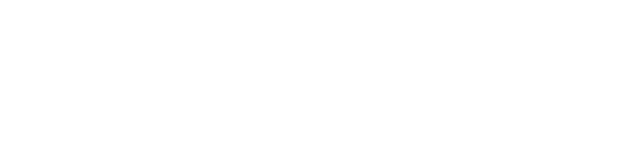
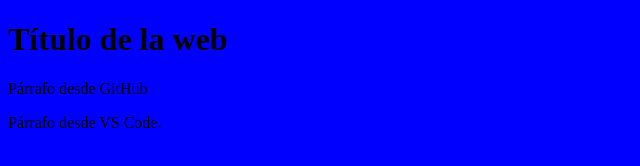
Before and after one commit to Claus-Web/Proyecto-web-empresa-z, a plain HTML site: page index.html in a window 1280 px wide. Shown: the whole page, without its empty margins (0-640 px from the left). Drawn offline with Linux system fonts and the light colour scheme.

Commit message:
CSS arreglado

```diff
--- a/index.html
+++ b/index.html
@@ -4,7 +4,7 @@
     <meta charset="UTF-8">
     <meta name="viewport" content="width=device-width, initial-scale=1.0">
     <title>Document</title>
-    <style href="style.css">
+    <link rel="stylesheet" href="style.css">
 </head>
 <body>
     <h1>Título de la web</h1>
--- a/style.css
+++ b/style.css
@@ -1,3 +1,3 @@
 body {
-  backgroun-color:blue;
+  background-color:blue;
 }
```
